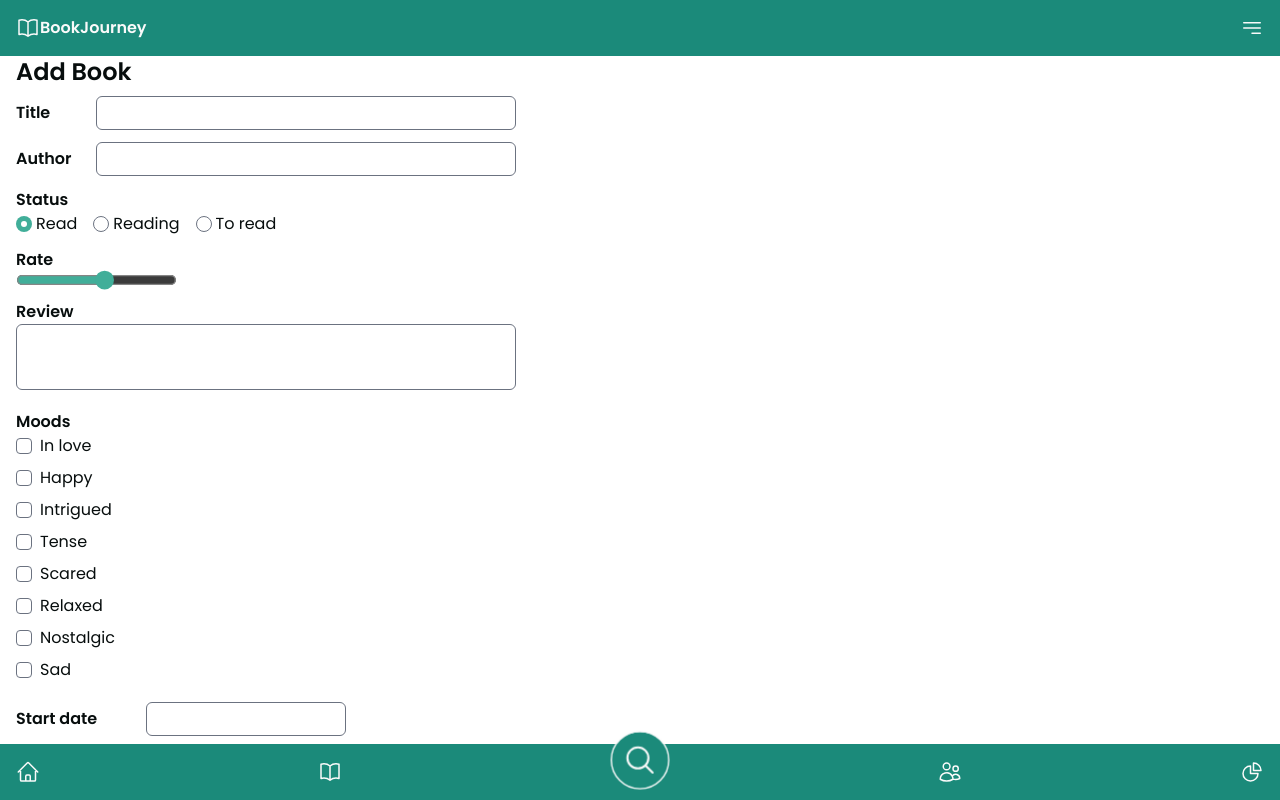
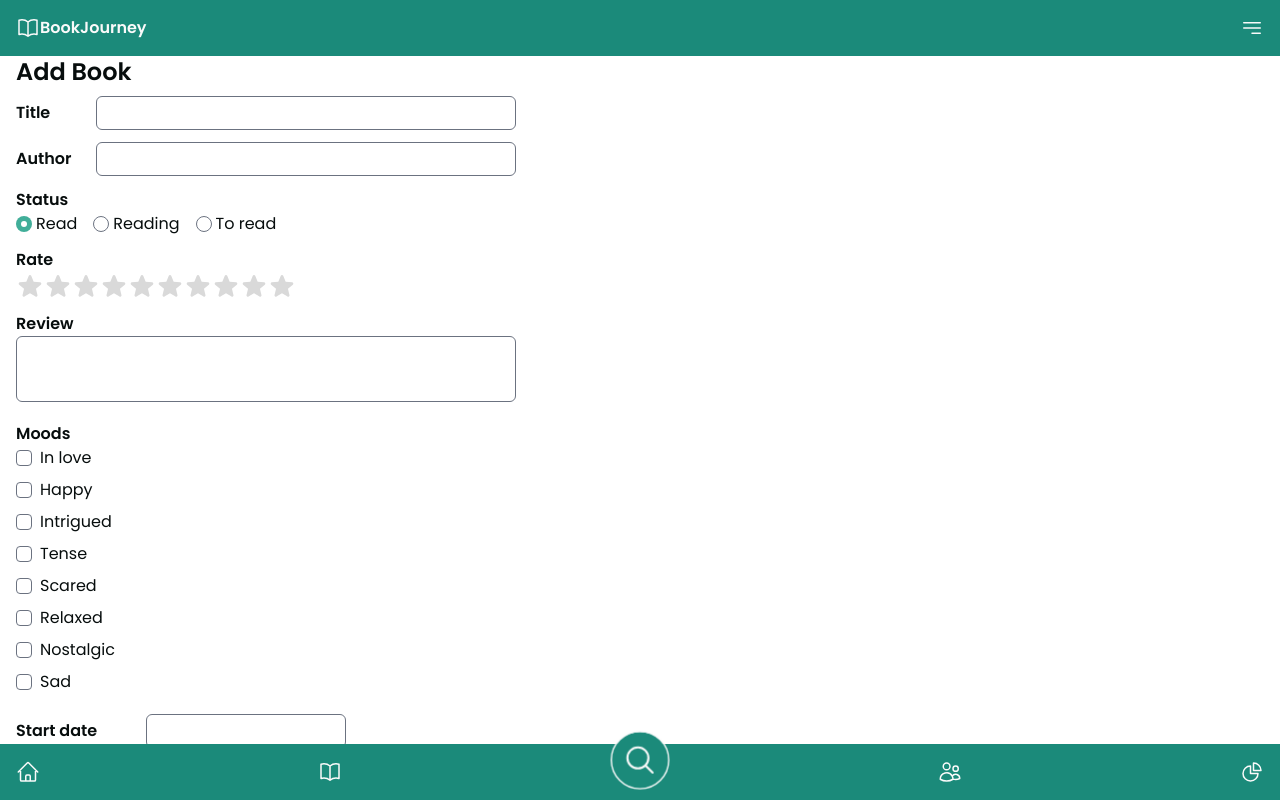
Before and after one commit to agnkos/book-journey, a React (Vite) app: page /addbook in a window 1280 px wide. Built offline with nearby package versions, Linux system fonts and the light colour scheme; sample sign-in values are in the browser's storage; what chartjs-plugin-datalabels would draw is missing.

Commit message:
star rating

```diff
--- a/src/pages/user/AddBookPage/AddBook.jsx
+++ b/src/pages/user/AddBookPage/AddBook.jsx
@@ -11,6 +11,7 @@ import DateElement from "./components/DateElement";
 import booksService from '../../../services/books';
 import ScrollToTop from "./components/ScrollToTop";
 import useBook from "../../../hooks/useBook";
+import Rating from "./components/Rating";
 import { toast } from 'react-toastify'
 
 const moodOptions = [
@@ -141,8 +142,12 @@ const AddBook = () => {
                                 <>
                                     <div className="mb-3">
                                         <label className="font-semibold">Rate
-                                            <RangeFieldEl name="rate" values={values} />
+                                            {/* <RangeFieldEl name="rate" values={values} /> */}
                                         </label>
+                                        <div className="flex gap-4 items-center">
+                                            <Rating />
+                                            <span className="font-semibold">{values.rate}</span>
+                                        </div>
                                     </div>
 
                                     <div className="mb-3">
--- /dev/null
+++ b/src/pages/user/AddBookPage/components/Rating.jsx
@@ -0,0 +1,33 @@
+import { StarIcon } from '@heroicons/react/16/solid'
+import { useFormikContext } from 'formik'
+import { useState } from 'react'
+
+const Rating = () => {
+
+    const { values, setFieldValue } = useFormikContext()
+    const [hover, setHover] = useState(null)
+
+    const setRating = (e) => {
+        console.log(e.currentTarget.id)
+        setFieldValue('rate', e.currentTarget.id)
+    }
+
+    const starElements = [1, 2, 3, 4, 5, 6, 7, 8, 9, 10].map(num =>
+    (<div key={num} >
+        <StarIcon
+            className={`w-7 h-7 ${(hover || values.rate) >= num ? 'fill-link-active-hover' : 'fill-light-objects'}
+      \
+            `}
+            id={num}
+            onClick={setRating}
+            onMouseEnter={() => setHover(num)}
+            onMouseLeave={() => setHover(null)}
+        />
+    </div>)
+    )
+
+    return (
+        <div className='flex cursor-pointer'>{starElements}</div>
+    )
+}
+export default Rating
```
Also changed, not shown: src/index.css (+0 -13 lines).
